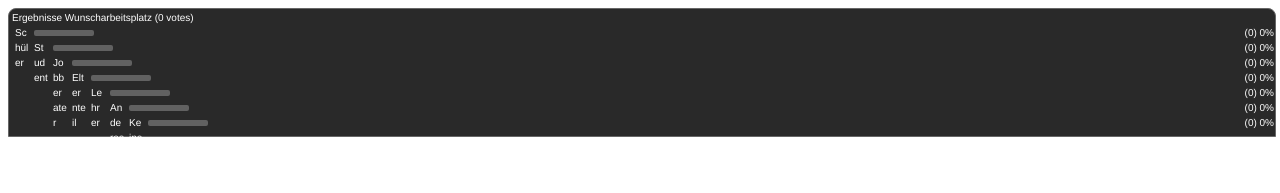
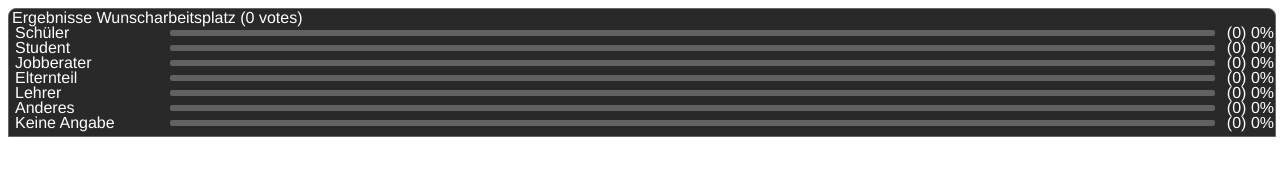
Before and after one commit to buenni86/hm-station, a website built with Vite: page src/result_userpoll.html in a window 1280 px wide. Built offline with nearby package versions, Linux system fonts and the light colour scheme; a script that the page names is missing.

Commit message:
updated css for result userpoll

```diff
--- a/src/result_userpoll.html
+++ b/src/result_userpoll.html
@@ -16,7 +16,7 @@
             border-radius: 8px 8px 0 0;
             border: 1px solid #666;
             padding: 1px 1px 1px 1px;
-            font-size: x-small;
+            font-size: medium;
             width: 100%;
 
         }
@@ -44,7 +44,7 @@
             list-style-type: none;
             flex-shrink: 1;
             overflow-wrap: anywhere;
-            width: 14px;
+            width: 150px;
         }
         .poll-answer-short-results {
             list-style-type: none;
@@ -58,7 +58,7 @@
             border-radius: 2px;
             height: 6px;
             background-color: #616161;
-            max-width: 60px;
+            max-width: auto;
             margin-top: 0px;
             flex: 1;
         }
```
